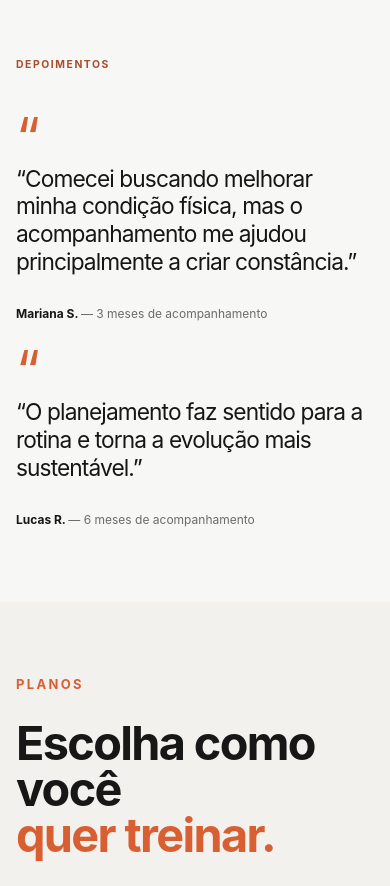
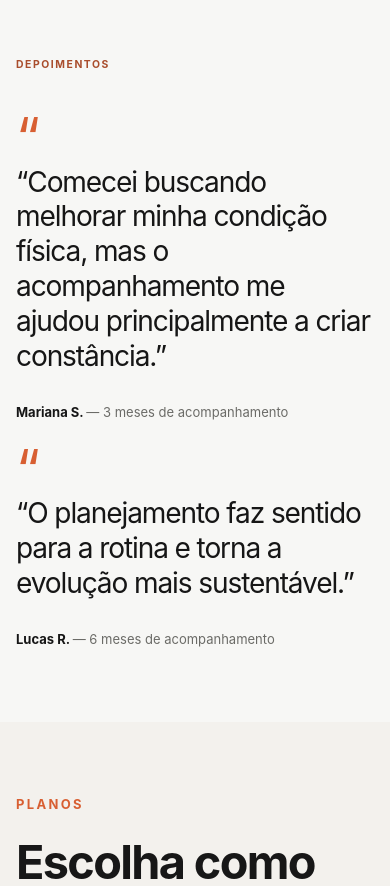
Before and after one commit to nicolascarvalho18/Site-personal-trainer-, a Next.js app: page / in a window 390 px wide. Shown: the part 6080-6966 px from the top of the page. Built offline with nearby package versions, Linux system fonts and the light colour scheme.

Commit message:
style: enlarge testimonial typography

```diff
--- a/app/globals.css
+++ b/app/globals.css
@@ -234,3 +234,12 @@ section[id]{scroll-margin-top:112px}
 @media (prefers-reduced-motion: reduce){
   .case-scroll .case{transition:none}
 }
+
+/* Depoimentos com leitura mais presente, mantendo o mesmo desenho da seção. */
+.testimonial-grid blockquote{font-size:clamp(30px,2.55vw,42px);line-height:1.2}
+.testimonial-grid cite{font-size:14px}
+
+@media (max-width: 700px){
+  .testimonial-grid blockquote{font-size:clamp(26px,7.2vw,34px);line-height:1.24}
+  .testimonial-grid cite{font-size:13px}
+}
```
